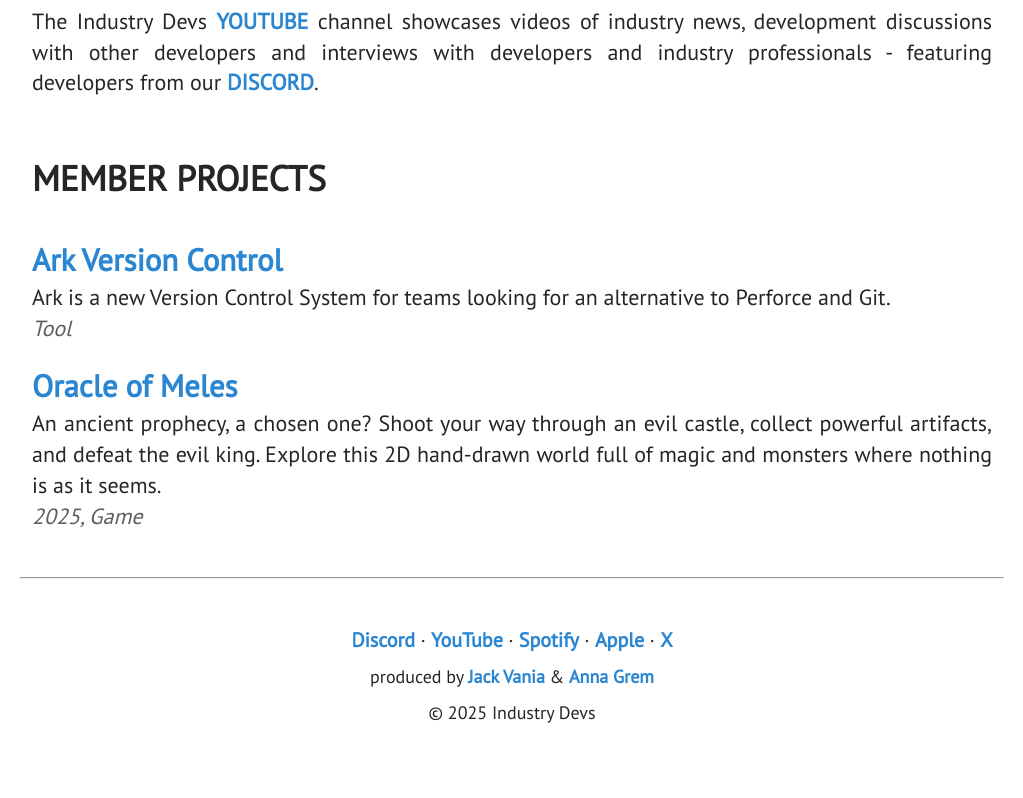
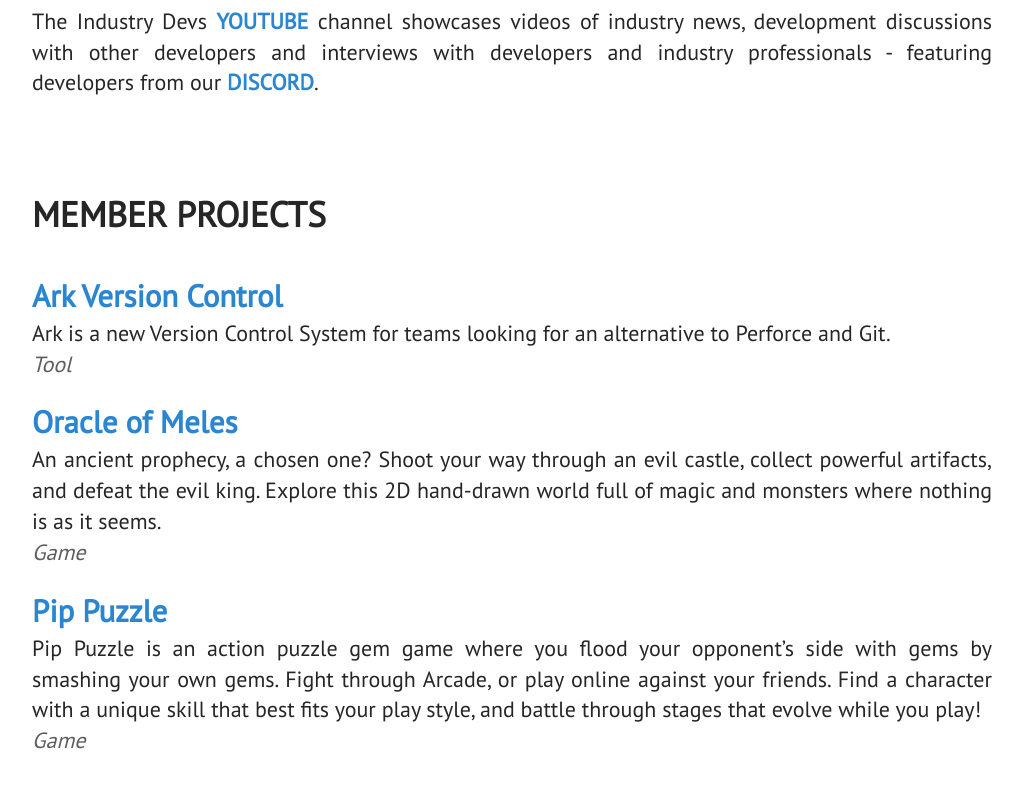
Before and after one commit to IndustryDevs/industrydevs.github.io, a plain HTML site: page index.html in a window 1280 px wide. Shown: the part 860-1658 px from the top of the page, without its empty margins (128-1151 px from the left). Drawn offline with Linux system fonts and the light colour scheme.

Commit message:
Updated Index
Added Pip Puzzle game to member projects.

```diff
--- a/index.html
+++ b/index.html
@@ -54,7 +54,7 @@
     </p>
   </div>
 
-  <!-- <div class="padding"></div> -->
+  <div class="padding"></div>
 
   <!-- MEMBER PROJECTS -->
   <div class="justify">
@@ -68,7 +68,12 @@
     <!-- ENTRY -->
     <p><a href="https://store.steampowered.com/app/2779160/Oracle_of_Meles/" target="_blank"><span style="font-size: 140%;">Oracle of Meles</a><br>
     An ancient prophecy, a chosen one? Shoot your way through an evil castle, collect powerful artifacts, and defeat the evil king. Explore this 2D hand-drawn world full of magic and monsters where nothing is as it seems.<br>
-    <span class="entrySlug">2025, Game</span></p>
+    <span class="entrySlug">Game</span></p>
+
+    <!-- ENTRY -->
+    <p><a href="https://store.steampowered.com/app/1858390/Pip_Puzzle/" target="_blank"><span style="font-size: 140%;">Pip Puzzle</a><br>
+    Pip Puzzle is an action puzzle gem game where you flood your opponent’s side with gems by smashing your own gems. Fight through Arcade, or play online against your friends. Find a character with a unique skill that best fits your play style, and battle through stages that evolve while you play!<br>
+    <span class="entrySlug">Game</span></p>
 
   </div>
 
```
